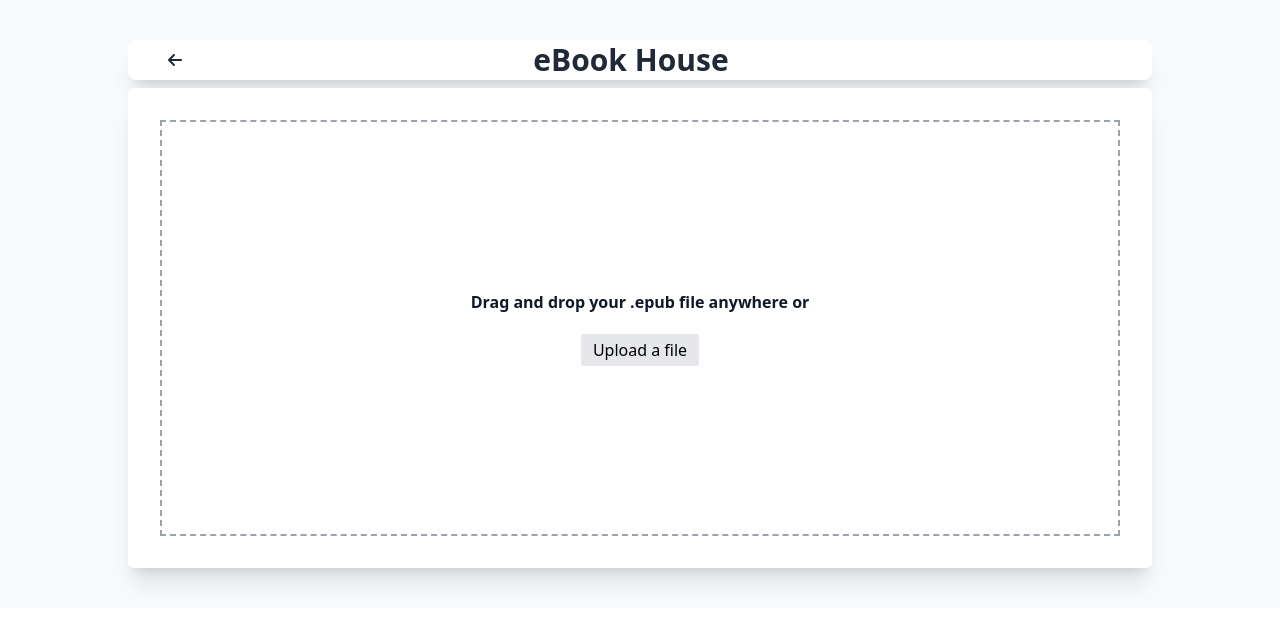
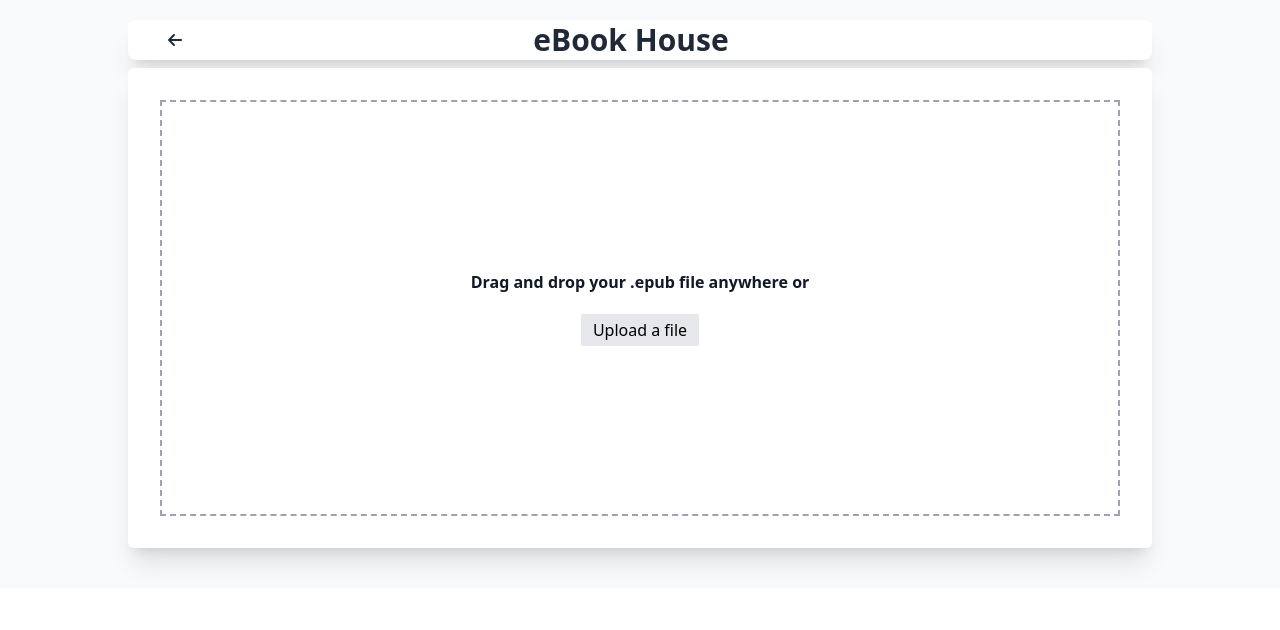
Before and after one commit to siyapandeyvsp/ePub_generator, a React (Vite) app: page /ebook-reader in a window 1280 px wide. Shown: the top 630 px of the page. Built offline with nearby package versions, Linux system fonts and the light colour scheme.

Commit message:
padding fixed top

```diff
--- a/src/layouts/Layout.jsx
+++ b/src/layouts/Layout.jsx
@@ -4,7 +4,7 @@ import { Outlet } from 'react-router-dom'
 
 const Layout = () => {
   return (
-    <div className='flex bg-gray-50 flex-col items-center justify-start space-y-2 sm:pt-10 sm:p-10 '>
+    <div className='flex bg-gray-50 flex-col items-center justify-start space-y-2 sm:pt-5 sm:p-10 '>
       <Navbar/>
       <Outlet/>
     </div>
```
